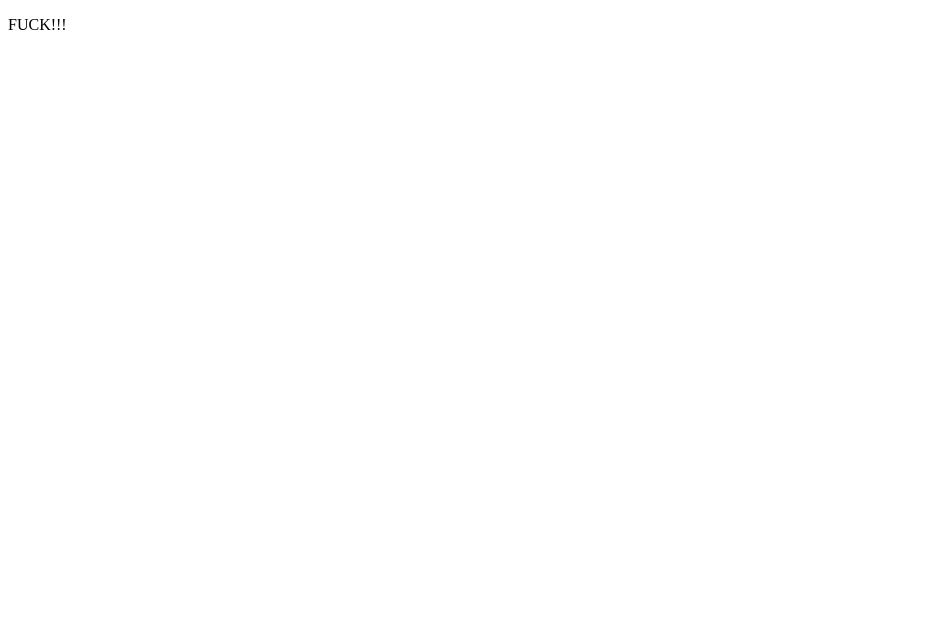
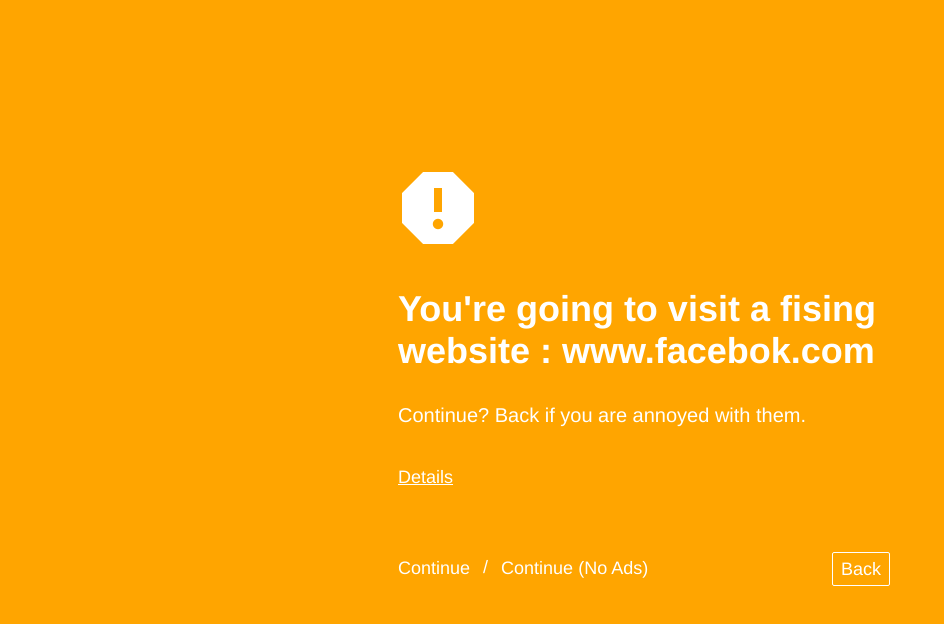
Before and after one commit to YogaPan/Block-Fishing-Website, a browser extension: page stop.html in a window 1280 px wide. Shown: the whole page, without its empty margins (0-944 px from the left). Drawn offline with Linux system fonts and the light colour scheme.

Commit message:
Add stop.html

```diff
--- /dev/null
+++ b/stop.css
@@ -0,0 +1,80 @@
+body {
+    background-color: orange;
+    color: #fff;
+    font-family: helvetica, arial, sans-serif;
+    font-size: 18px;
+}
+
+.content {
+    margin: auto;
+    position: absolute;
+    top: 0;
+    bottom: 0;
+    left: 0;
+    right: 0;
+
+    max-width: 500px;
+    /*display: table;*/
+
+    padding-top: 160px;
+}
+
+.content h1 {
+    margin-top: 32px;
+    margin-left: 8px;
+}
+
+.content p {
+    margin-top: 32px;
+    font-size: 20px;
+    margin-left: 8px;
+    margin-right: 8px;
+    margin-bottom: 40px;
+}
+
+.button {
+    height: 32px;
+    line-height: 32px;
+    padding-left: 8px;
+    padding-right: 8px;
+    vertical-align: middle;
+    text-align: center;
+    cursor: pointer;
+    display: inline-block;
+}
+
+.button {
+    height: 32px;
+    line-height: 32px;
+    padding-left: 8px;
+    padding-right: 8px;
+    vertical-align: middle;
+    texyt-align: center;
+    cursor: pointer;
+    display: inline-block;
+}
+
+.button:hover {
+    background-color: rgba(255,255,255,0.3);
+}
+
+a {
+    color: #fff;
+    margin-left: 8px;
+    text-decoration: underline;
+}
+
+a:hover {
+    color: #fff;
+    text-decoration: underline;
+}
+
+.buttonBar {
+    margin-top: 64px;
+}
+
+#back {
+    float: right;
+    border-radius: 2px;
+    border: 1px solid #fff;
+}
--- a/stop.html
+++ b/stop.html
@@ -1,10 +1,27 @@
-<!DOCTYPE html>
-<html lang="en">
+<html>
 <head>
-  <meta charset="UTF-8">
-  <title>Beware!! This is fishing website</title>
+  <title>Beware! Fishing Website!</title>
+  <link rel="stylesheet" type="text/css" href="stop.css">
 </head>
+
 <body>
-  <p>FUCK!!!</p>
+
+  <div class="content">
+
+    <img src="img/ic_alert_octagon.png">
+    <h1 id="warningText">You're going to visit a fising website : www.facebok.com</h1>
+    <p id="messageText">Continue? Back if you are annoyed with them.</p>
+    <a id="detailsLink" href="options.html">Details</a>
+
+    <div class="buttonBar">
+      <div id="back" class="button">Back</div>
+      <div>
+        <div id="continue" class="button">Continue</div>
+        /
+        <div id="continueNoAds" class="button">Continue (No Ads)</div>
+      </div>
+    </div>
+  </div>
+
 </body>
 </html>
```
Also changed, not shown: background.js (+23 -10 lines), popup.html (+7 -9 lines), icon.png, img/ic_alert_octagon.png (added).
